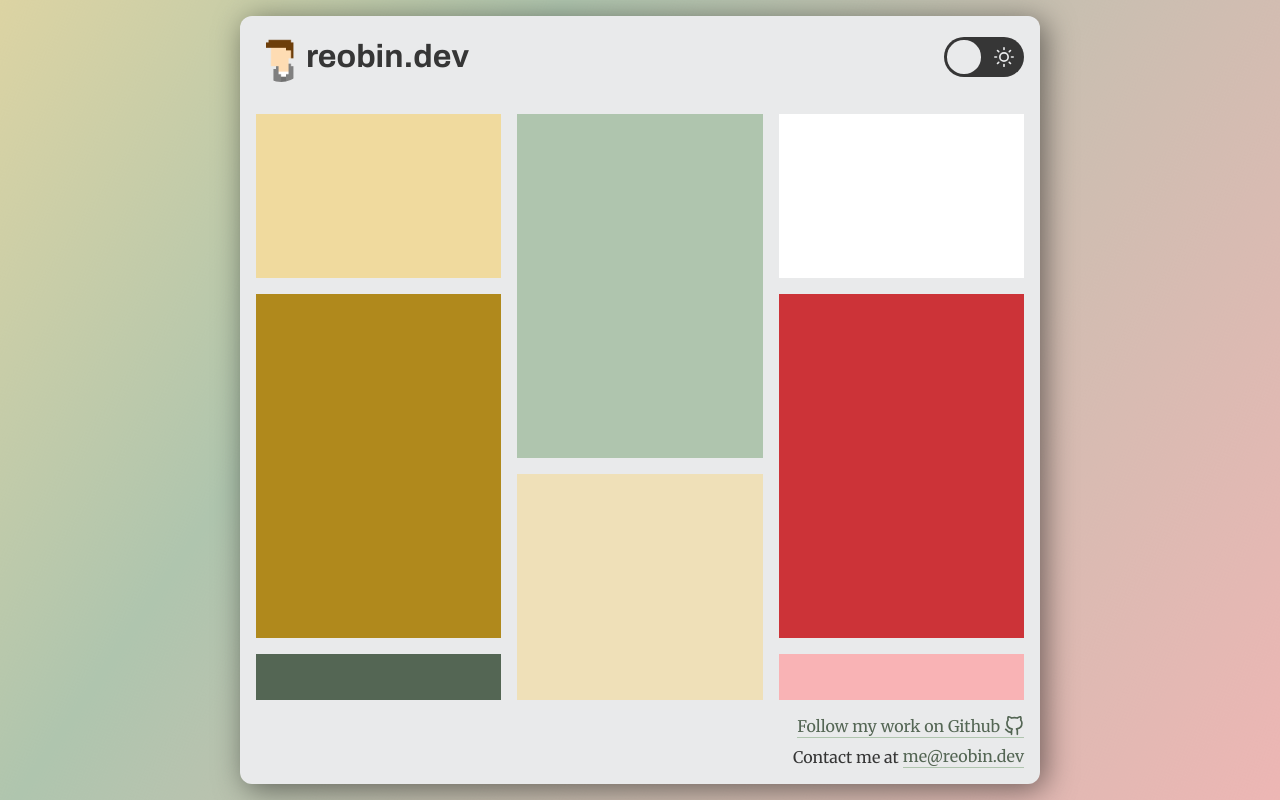
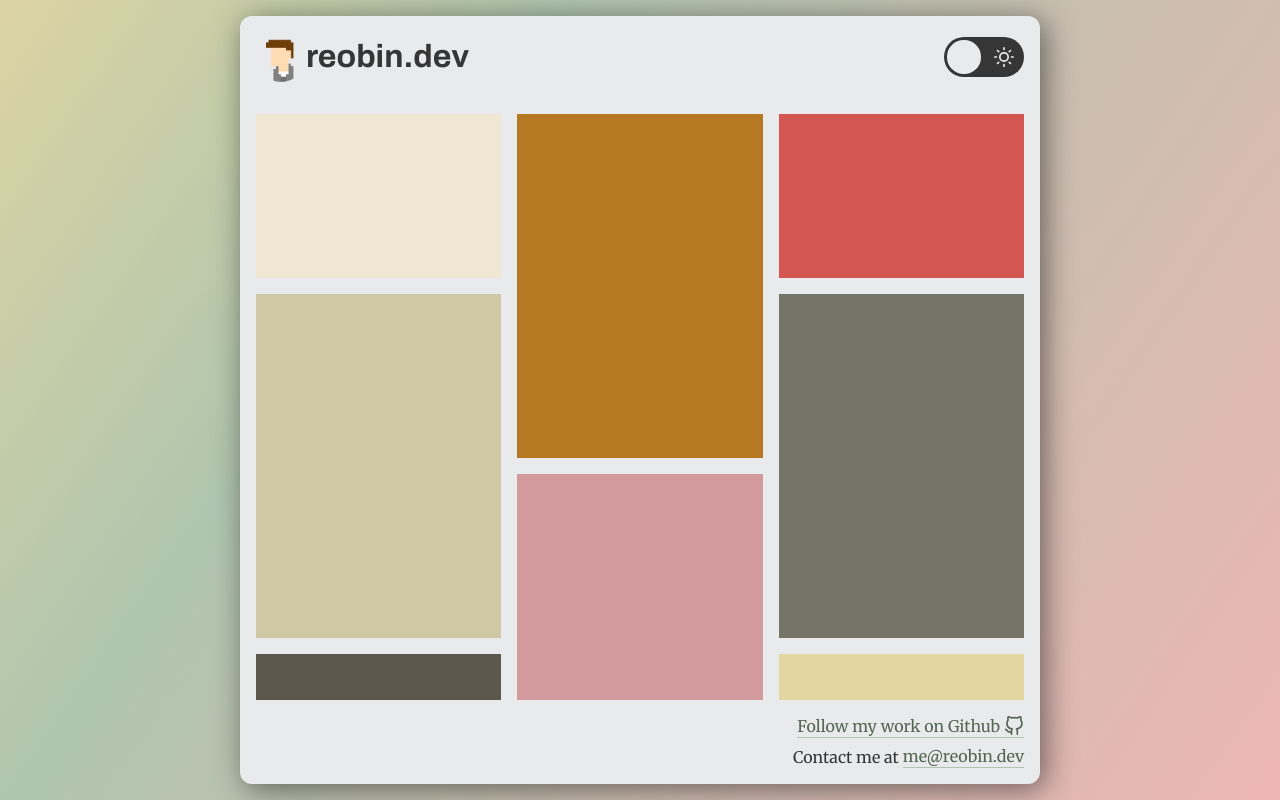
Before and after one commit to reobin/reobin.dev, a Next.js app: page /masonry in a window 1280 px wide. Built offline with nearby package versions, Linux system fonts and the light colour scheme.

Commit message:
feat: Add color transition to masonry cards

```diff
--- a/src/app/masonry/masonry.module.css
+++ b/src/app/masonry/masonry.module.css
@@ -7,6 +7,7 @@
 
 .article {
   grid-row: span 2;
+  transition: background 2.5s linear;
 }
 
 .article:nth-child(1),
--- a/src/app/masonry/page.tsx
+++ b/src/app/masonry/page.tsx
@@ -1,3 +1,6 @@
+'use client';
+
+import { useEffect, useState } from 'react';
 import cn from 'classnames';
 
 import styles from './masonry.module.css';
@@ -15,12 +18,28 @@ const COLORS = [
 ];
 
 function Masonry() {
+  const [indexOffset, setIndexOffset] = useState<number>(0);
+
+  useEffect(() => {
+    setIndexOffset(indexOffset => indexOffset + 1);
+  }, []);
+
+  useEffect(() => {
+    const interval = setInterval(() => {
+      setIndexOffset(indexOffset => indexOffset + 1);
+    }, 2500);
+    return () => clearInterval(interval);
+  }, []);
+
   return (
     <section className={styles.container}>
       {Array.from(Array(9)).map((_, index) => (
         <article
           key={index}
-          className={cn(styles.article, styles[COLORS[index]])}
+          className={cn(
+            styles.article,
+            styles[COLORS[(index + indexOffset) % 9]],
+          )}
         />
       ))}
     </section>
```
